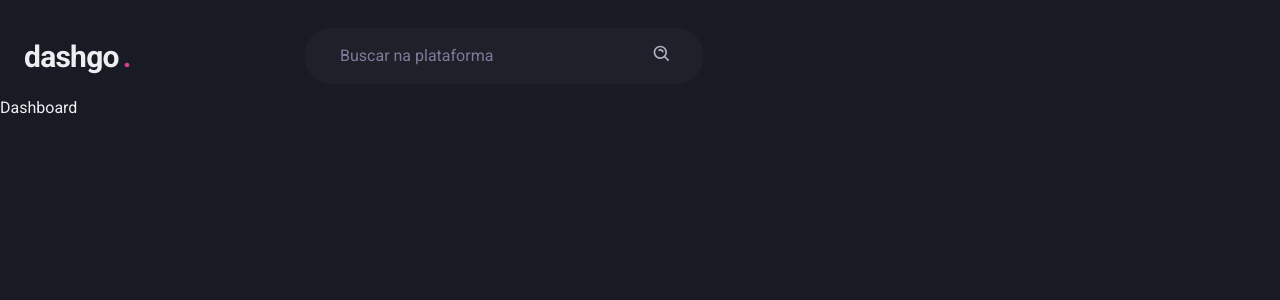
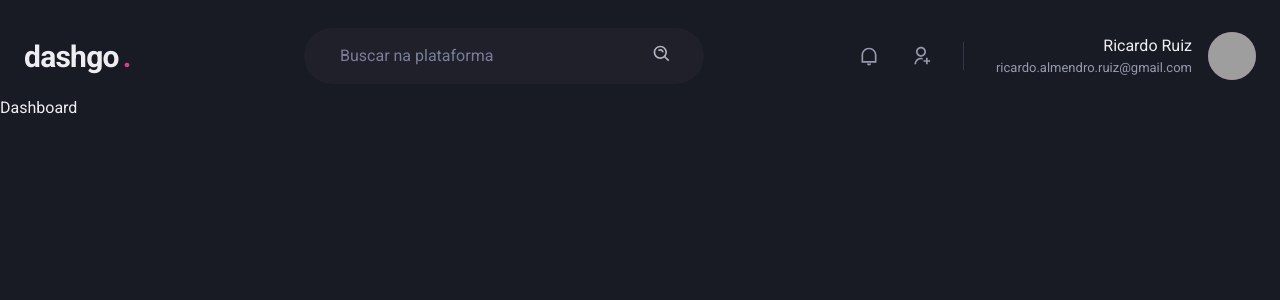
Before and after one commit to ricardoaruiz/ignite-dashgo-rar, a Next.js app: page /dashboard in a window 1280 px wide. Shown: the top 300 px of the page. Built offline with nearby package versions, Linux system fonts and the light colour scheme; grey boxes are pictures that could not be loaded.

Commit message:
feat: create header info component

```diff
--- a/src/components/Header/Header.tsx
+++ b/src/components/Header/Header.tsx
@@ -2,6 +2,7 @@ import React from 'react'
 import { Flex } from '@chakra-ui/react'
 import { Logo } from './Logo/Logo'
 import { InputSearch } from './InputSearch/InputSearch'
+import { Info } from './Info/Info'
 
 export const Header = () => {
   return (
@@ -17,6 +18,7 @@ export const Header = () => {
     >
       <Logo />
       <InputSearch />
+      <Info />
     </Flex>
   )
 }
--- /dev/null
+++ b/src/components/Header/Info/Info.tsx
@@ -0,0 +1,36 @@
+import React from 'react'
+import { Flex, Icon, HStack, Box, Text, Avatar } from '@chakra-ui/react'
+import { RiNotificationLine, RiUserAddLine } from 'react-icons/ri'
+
+export const Info = () => {
+  return (
+    <Flex alignItems="center" ml="auto">
+      <HStack
+        spacing="8"
+        mx="8"
+        pr="8"
+        py="1"
+        color="gray.300"
+        borderRightWidth={1}
+        borderColor="gray.700"
+      >
+        <Icon as={RiNotificationLine} fontSize="20" />
+        <Icon as={RiUserAddLine} fontSize="20" />
+      </HStack>
+
+      <Flex alignItems="center">
+        <Box mr="4" textAlign="right">
+          <Text>Ricardo Ruiz</Text>
+          <Text color="gray.300" fontSize="small">
+            ricardo.almendro.ruiz@gmail.com
+          </Text>
+        </Box>
+        <Avatar
+          size="md"
+          name="Ricardo Ruiz"
+          src="https://github.com/ricardoaruiz.png"
+        />
+      </Flex>
+    </Flex>
+  )
+}
```
Also changed, not shown: 1 other file (tests, documents, lock files or other folders).
